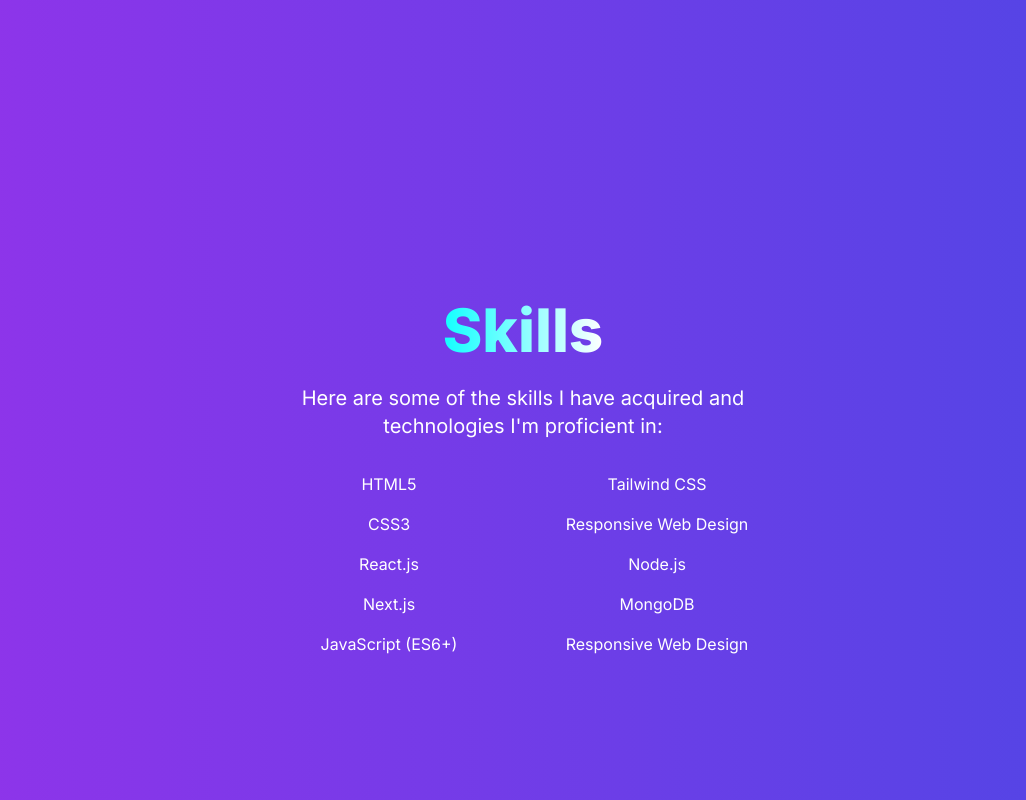
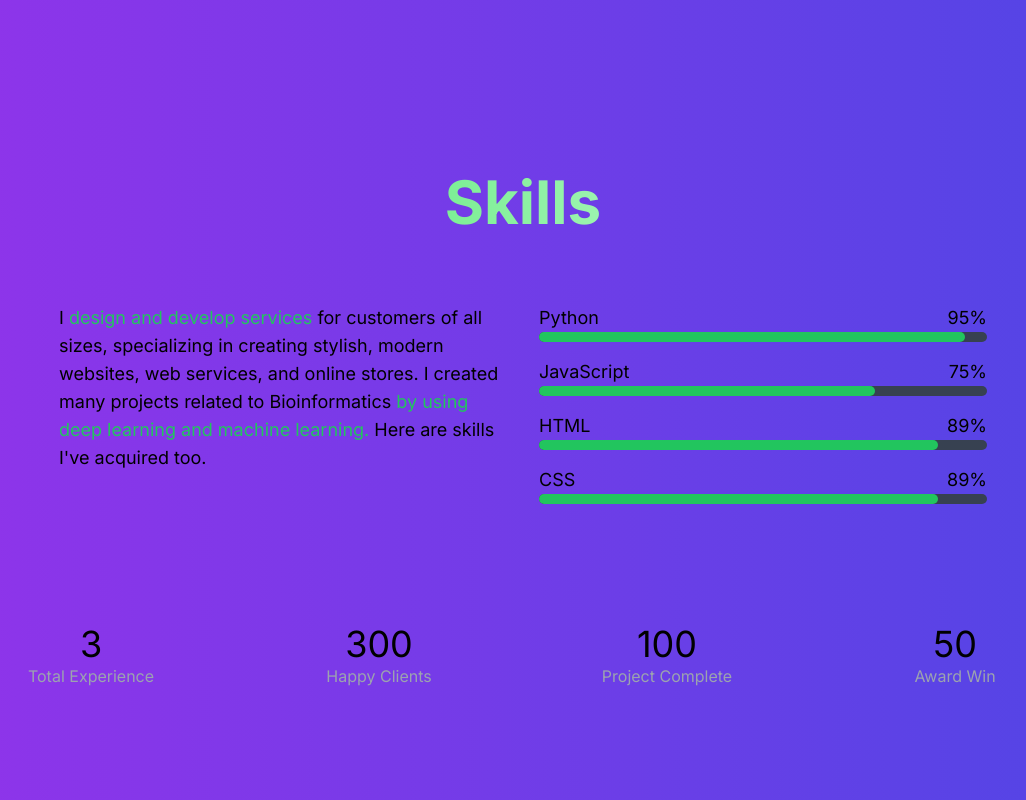
Before and after one commit to mubashir1837/next-portfolio, a Next.js app: page / in a window 1280 px wide. Shown: the part 1080-1880 px from the top of the page, without its empty margins (117-1143 px from the left). Built offline with nearby package versions, Linux system fonts and the light colour scheme.

Commit message:
portfolio

```diff
--- a/app/components/Skills.jsx
+++ b/app/components/Skills.jsx
@@ -10,29 +10,100 @@
         description="A list of my skills and technologies I'm proficient in."
         keywords="skills, technologies, proficiency Planner, Ahrefs, SEMrush,"
       />
-      <section className="skills flex flex-col items-center justify-center text-center py-24 mt-20">
-        <div className="text-white max-w-lg">
-          <h2 className="mb-6 text-4xl sm:text-5xl lg:text-6xl font-extrabold">
-            <span className="text-transparent bg-clip-text bg-gradient-to-r from-[#1ff] to-[#fff]">Skills</span>
-          </h2>
-          <p className="text-lg sm:text-xl mb-8">
-            Here are some of the skills I have acquired and technologies I&apos;m proficient in:
-          </p>
-          <div className="grid grid-cols-2 gap-6">
-            <ul>
-              <li className="mb-4">HTML5</li>
-              <li className="mb-4">CSS3</li>
-              <li className="mb-4">React.js</li>
-              <li className="mb-4">Next.js</li>
-              <li className="mb-4">JavaScript (ES6+)</li>
-            </ul>
-            <ul>
-              <li className="mb-4">Tailwind CSS</li>
-              <li className="mb-4">Responsive Web Design</li>
-              <li className="mb-4">Node.js</li>
-              <li className="mb-4">MongoDB</li>
-              <li className="mb-4">Responsive Web Design</li>
-            </ul>
+      <section className="min-h-screen px-4 py-12 ">
+        <h1 className="text-4xl sm:text-5xl lg:text-6xl font-bold mb-6 text-transparent bg-clip-text text-center bg-gradient-to-r from-[#19e345] to-[#fff]">
+          Skills
+        </h1>
+        <div className="container-fluid py-12">
+          <div className="container mx-auto px-4">
+            <div className="flex flex-wrap -mx-4">
+              <div className="w-full lg:w-1/12"></div>
+              <div className="w-full lg:w-5/12 px-4">
+                <p className="text-lg">
+                  I <span className="text-green-500">design and develop services</span> for customers of all sizes, specializing in creating stylish, modern websites, web services, and online stores. I created many projects related to Bioinformatics <span className="text-green-500">by using deep learning and machine learning.</span> Here are skills I&apos;ve acquired too.
+                </p>
+              </div>
+              <div className="w-full lg:w-5/12 px-4 mt-8 lg:mt-0">
+                <div className="mb-4">
+                  <div className="flex justify-between items-center">
+                    <p className="text-lg">Python</p>
+                    <span className="text-lg">95%</span>
+                  </div>
+                  <div className="w-full bg-gray-700 rounded-full h-2.5">
+                    <div className="bg-green-500 h-2.5 rounded-full" style={{ width: '95%' }}></div>
+                  </div>
+                </div>
+                <div className="mb-4">
+                  <div className="flex justify-between items-center">
+                    <p className="text-lg">JavaScript</p>
+                    <span className="text-lg">75%</span>
+                  </div>
+                  <div className="w-full bg-gray-700 rounded-full h-2.5">
+                    <div className="bg-green-500 h-2.5 rounded-full" style={{ width: '75%' }}></div>
+                  </div>
+                </div>
+                <div className="mb-4">
+                  <div className="flex justify-between items-center">
+                    <p className="text-lg">HTML</p>
+                    <span className="text-lg">89%</span>
+                  </div>
+                  <div className="w-full bg-gray-700 rounded-full h-2.5">
+                    <div className="bg-green-500 h-2.5 rounded-full" style={{ width: '89%' }}></div>
+                  </div>
+                </div>
+                <div className="mb-4">
+                  <div className="flex justify-between items-center">
+                    <p className="text-lg">CSS</p>
+                    <span className="text-lg">89%</span>
+                  </div>
+                  <div className="w-full bg-gray-700 rounded-full h-2.5">
+                    <div className="bg-green-500 h-2.5 rounded-full" style={{ width: '89%' }}></div>
+                  </div>
+                </div>
+              </div>
+            </div>
+          </div>
+        </div>
+        <div className="py-12">
+          <div className="container mx-auto px-4">
+            <div className="flex flex-wrap -mx-4 justify-center">
+              <div className="w-full md:w-1/2 lg:w-1/4 px-4 mb-8">
+                <div className="text-center">
+                  <span className="block mb-2">
+                    <i className="fa fa-hand-peace-o text-green-500"></i>
+                  </span>
+                  <h5 className="text-4xl">3</h5>
+                  <p className="text-gray-400">Total Experience</p>
+                </div>
+              </div>
+              <div className="w-full md:w-1/2 lg:w-1/4 px-4 mb-8">
+                <div className="text-center">
+                  <span className="block mb-2">
+                    <i className="fa fa-smile-o text-green-500"></i>
+                  </span>
+                  <h5 className="text-4xl">300</h5>
+                  <p className="text-gray-400">Happy Clients</p>
+                </div>
+              </div>
+              <div className="w-full md:w-1/2 lg:w-1/4 px-4 mb-8">
+                <div className="text-center">
+                  <span className="block mb-2">
+                    <i className="fa fa-thumbs-up text-green-500"></i>
+                  </span>
+                  <h5 className="text-4xl">100</h5>
+                  <p className="text-gray-400">Project Complete</p>
+                </div>
+              </div>
+              <div className="w-full md:w-1/2 lg:w-1/4 px-4 mb-8">
+                <div className="text-center">
+                  <span className="block mb-2">
+                    <i className="fa fa-trophy text-green-500"></i>
+                  </span>
+                  <h5 className="text-4xl">50</h5>
+                  <p className="text-gray-400">Award Win</p>
+                </div>
+              </div>
+            </div>
           </div>
         </div>
       </section>
```
